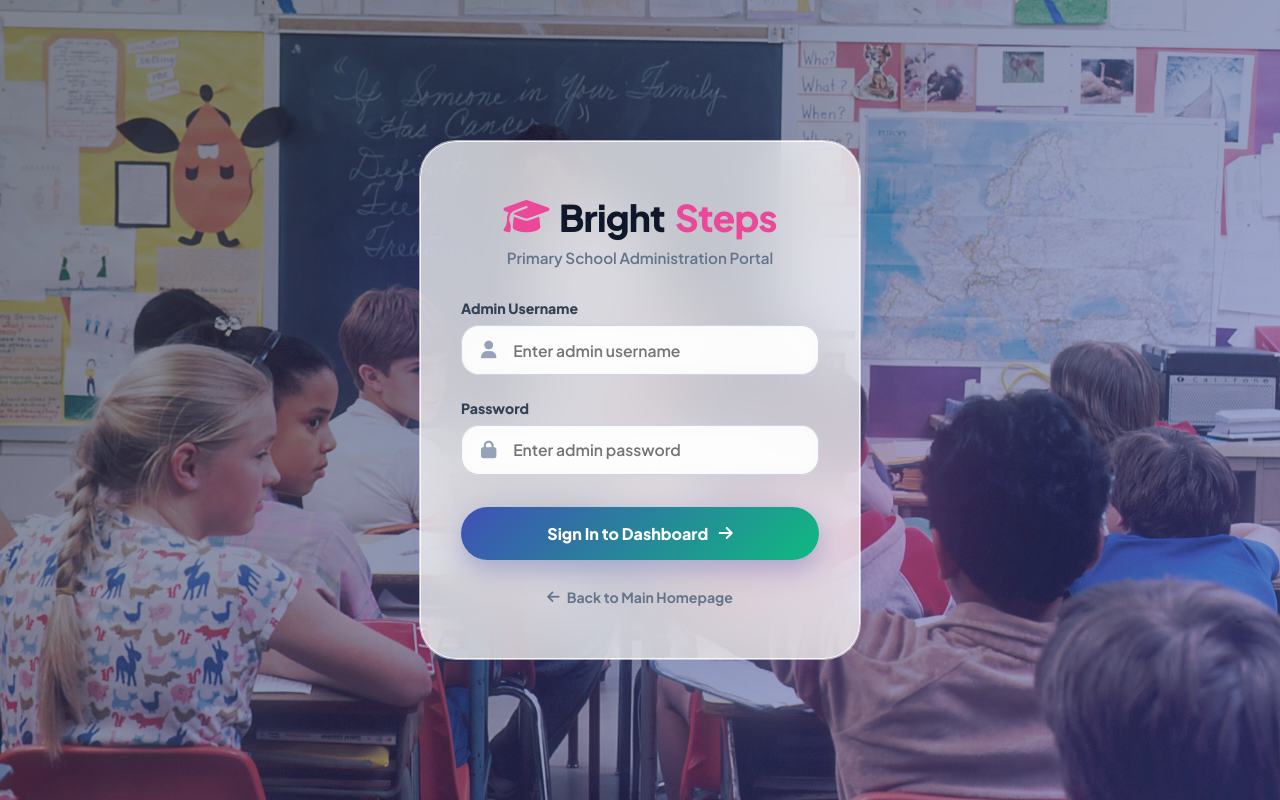
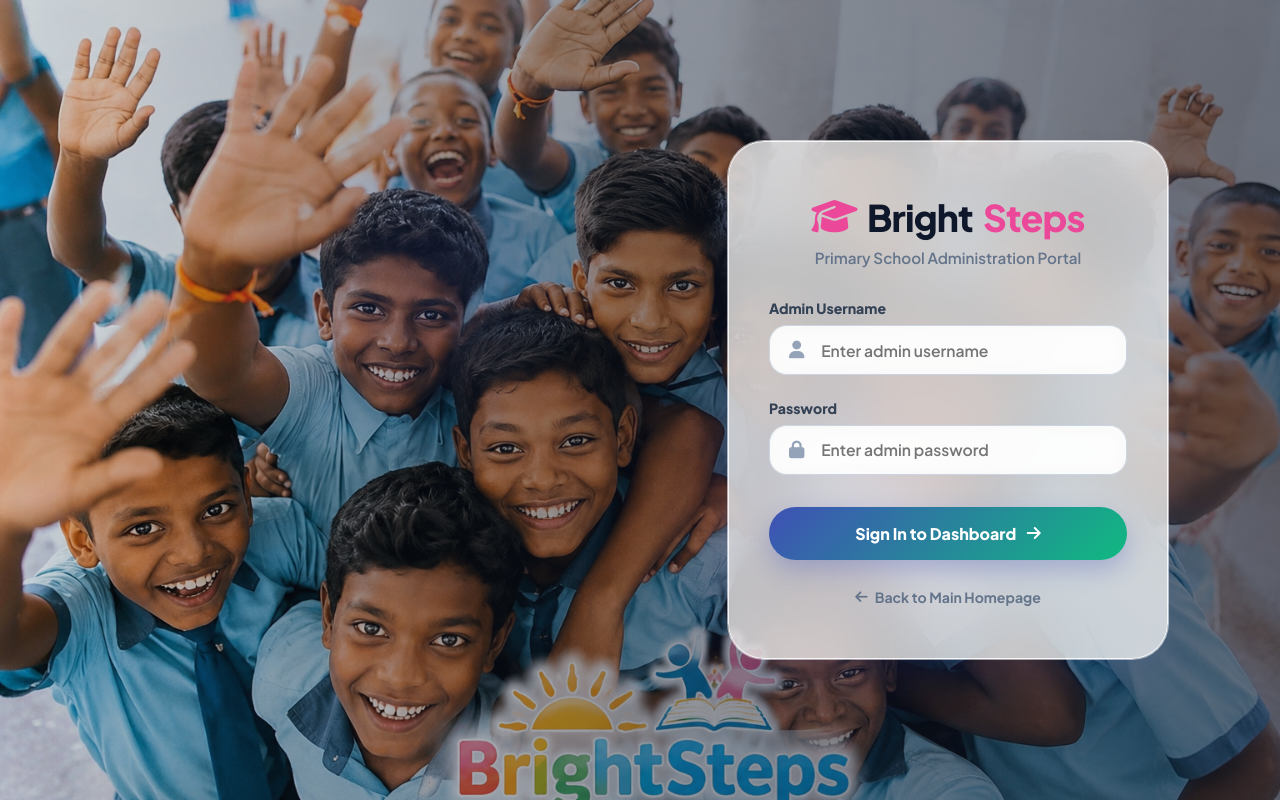
Before and after one commit to thepranit10/brightsteps, a Django app: page /login/ in a window 1280 px wide. Run offline with Django 5.2, Linux system fonts and the light colour scheme.

Commit message:
Fix login card orientation to right side so background photo of Indian primary students is fully visible

```diff
--- a/core/templates/login.html
+++ b/core/templates/login.html
@@ -22,14 +22,14 @@
         body {
             min-height: 100vh;
             display: flex;
-            justify-content: center;
+            justify-content: flex-end;
             align-items: center;
-            background: linear-gradient(135deg, rgba(15, 23, 42, 0.55) 0%, rgba(63, 81, 181, 0.45) 100%),
-                        url("{% static 'images/login_bg.jpg' %}") center/cover no-repeat fixed;
+            background: linear-gradient(90deg, rgba(15, 23, 42, 0.15) 0%, rgba(15, 23, 42, 0.45) 50%, rgba(15, 23, 42, 0.6) 100%),
+                        url("{% static 'images/login_bg.jpg' %}") left center/cover no-repeat fixed;
             color: #0F172A;
             position: relative;
             overflow: hidden;
-            padding: 1.5rem;
+            padding: 2rem 7rem;
         }
 
         /* Ambient Glowing Background Orbs */
@@ -188,6 +188,13 @@
         .back-home-link:hover {
             color: #3F51B5;
         }
+
+        @media (max-width: 1024px) {
+            body {
+                justify-content: center;
+                padding: 1.5rem;
+            }
+        }
     </style>
 </head>
 <body>
```
Also changed, not shown: core/static/images/login_bg.jpg.
